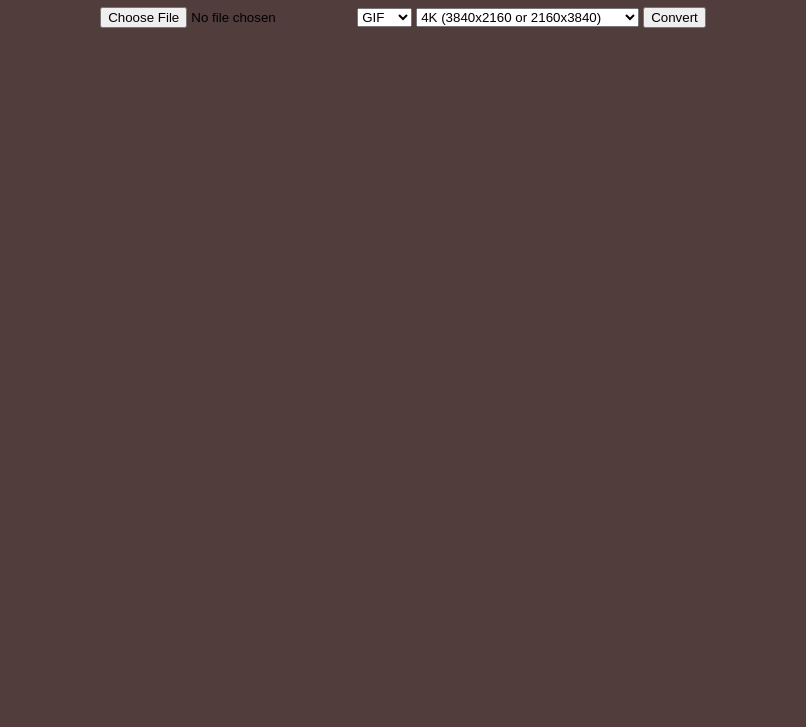
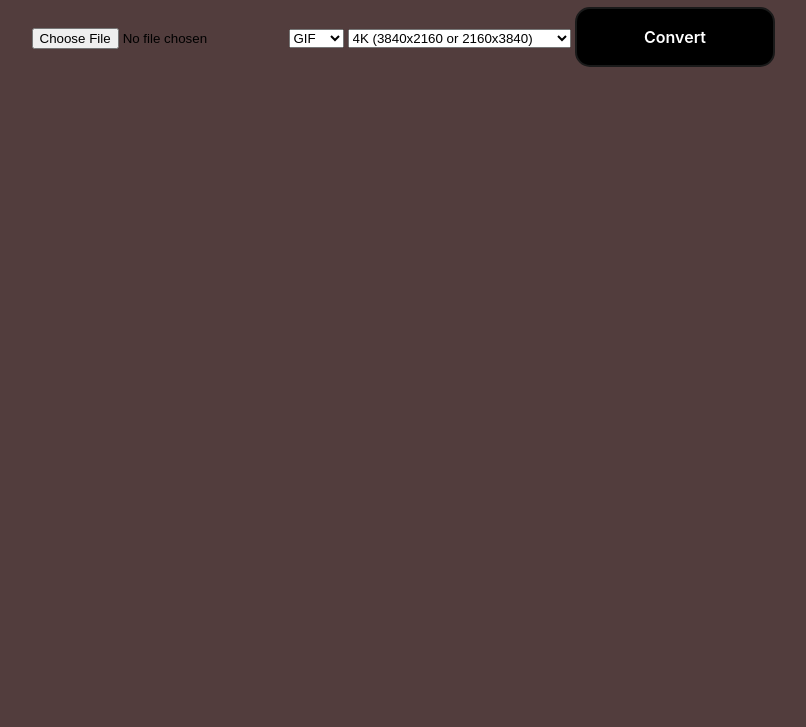
Before and after one commit to Nahida4479/FFvert, a website: page public/index.html in a window 1280 px wide. Shown: the part 73-800 px from the top of the page, without its empty margins (237-1043 px from the left). Drawn offline with Linux system fonts and the light colour scheme.

Commit message:
Create button style and add No file uploaded system

```diff
--- a/public/index.html
+++ b/public/index.html
@@ -26,8 +26,8 @@
             <option value="1280x720">720p (1280x720 or 720x1280)</option>
             <option value="854x480">480p (854x480 or 480x854)</option>
         </select>
-        <button id="conbutton">Convert</button>
-        <button id="downloadoutput" hidden>Download</button>
+        <button id="conbutton" class="button-27">Convert</button>
+        <button id="downloadoutput" class="button-27" hidden>Download</button>
 
         </main>
     <script src="script.js" type="module"></script>
--- a/public/style.css
+++ b/public/style.css
@@ -0,0 +1,47 @@
+
+/* CSS */
+.button-27 {
+  appearance: none;
+  background-color: #000000;
+  border: 2px solid #1A1A1A;
+  border-radius: 15px;
+  box-sizing: border-box;
+  color: #FFFFFF;
+  cursor: pointer;
+  display: inline-block;
+  font-family: Roobert,-apple-system,BlinkMacSystemFont,"Segoe UI",Helvetica,Arial,sans-serif,"Apple Color Emoji","Segoe UI Emoji","Segoe UI Symbol";
+  font-size: 16px;
+  font-weight: 600;
+  line-height: normal;
+  margin: 0;
+  min-height: 60px;
+  min-width: 0;
+  outline: none;
+  padding: 16px 24px;
+  text-align: center;
+  text-decoration: none;
+  transition: all 300ms cubic-bezier(.23, 1, 0.32, 1);
+  user-select: none;
+  -webkit-user-select: none;
+  touch-action: manipulation;
+  width: 200px;
+  will-change: transform;
+}
+
+.button-27:disabled {
+  pointer-events: none;
+}
+
+.button-27:hover {
+  box-shadow: rgba(0, 0, 0, 0.25) 0 8px 15px;
+  transform: translateY(-2px);
+}
+
+.button-27:active {
+  box-shadow: none;
+  transform: translateY(0);
+}
+
+.button-27[hidden] {
+display: none;
+}
```
Also changed, not shown: app.js (+10 -0 lines).
